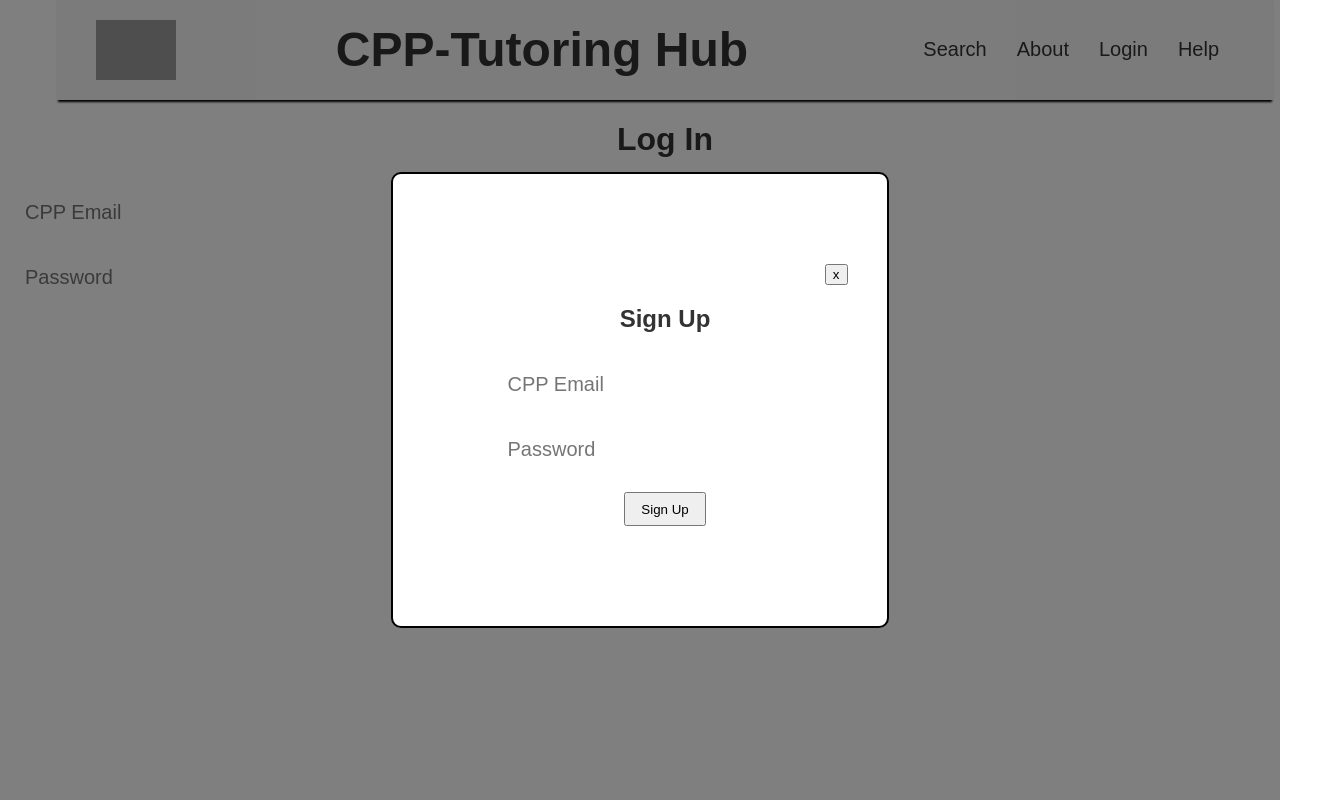
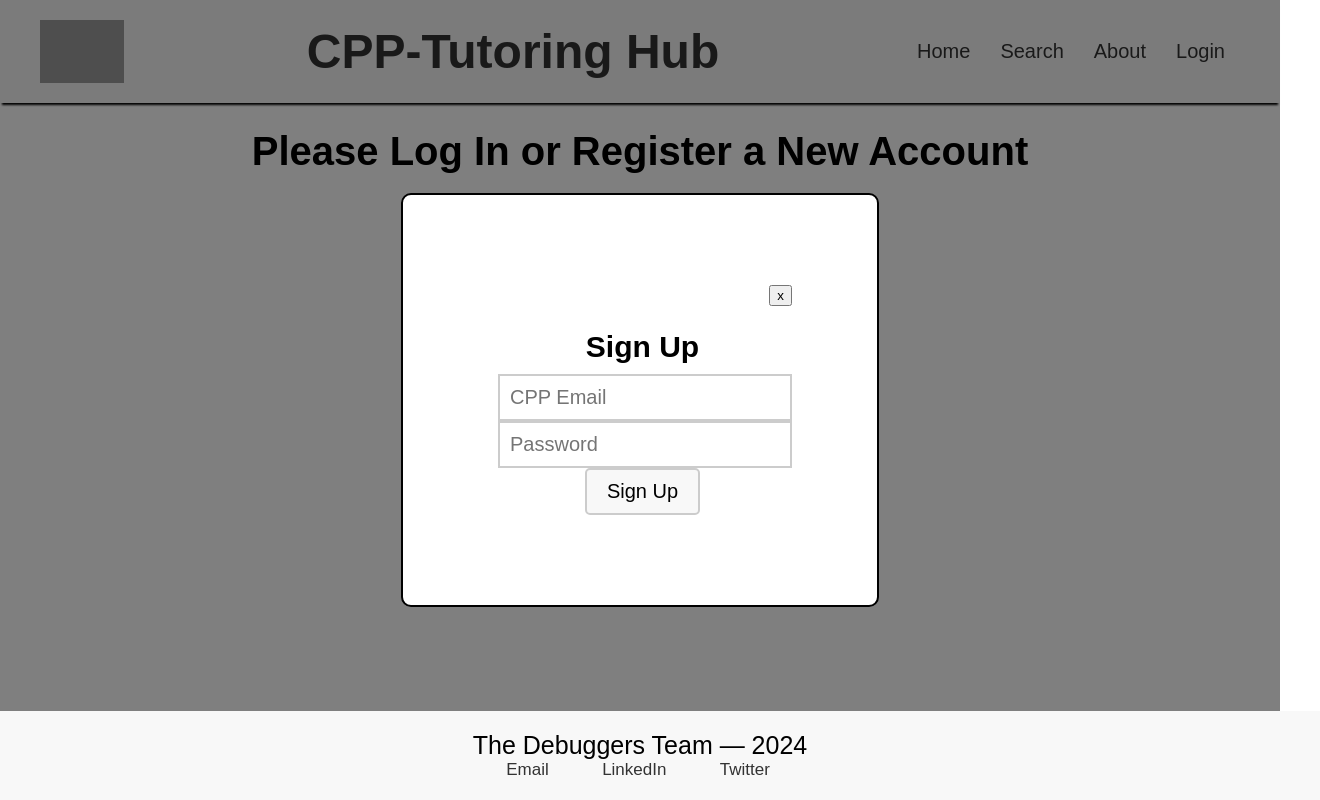
Before and after one commit to Debuggers-CS4800/CPP-Tutoring-Platform, a React (Create React App) app: page /login in a window 1280 px wide. Both pictures are taken after a click on the button "Sign Up". Shown: the whole page, 1320 px wide, since content can reach past the window. Built offline with nearby package versions, Linux system fonts and the light colour scheme; grey boxes are pictures that could not be loaded.

Commit message:
Edited and adjusted CSS and home age routing
-Added a Home Button on the Header
-Edited css for Login & Sign up page
- edited css for About page
-Removed Help Page and its routing on App.js

```diff
--- a/src/App.js
+++ b/src/App.js
@@ -5,7 +5,6 @@ import Home from './pages/Home'
 import Search from './pages/Search'
 import About from './pages/About'
 import Login from './pages/Login'
-import Help from './pages/Help'
 
 function App() {
   return (
@@ -13,10 +12,10 @@ function App() {
         <Router>
           <Routes>
             <Route path="/" element={<Home />} />
+            <Route path="/Home" element={<Home />} />
             <Route path="/search" element={<Search />} />
             <Route path="/about" element={<About />} />
             <Route path="/login" element={<Login />} />
-            <Route path="/help" element={<Help />} />
           </Routes>
         </Router>
       </div>
--- a/src/pages/About.js
+++ b/src/pages/About.js
@@ -1,6 +1,7 @@
 import React from 'react';
 import Footer from './components/Footer';
 import Header from './components/Header';
+import './components/About.css';
 
 function About() {
   return (
@@ -12,7 +13,7 @@ function About() {
 
         <p>
           Welcome to our CPP Tutoring Platform, this is going to be your solution to find and connect with
-          tutors at Cal Poly Pomona. Our platform's goal is to basically simplify the process of finding the
+          tutors at Cal Poly Pomona. Our platform's goal is to simplify the process of finding the
           right and most convenient tutor for a students' specific course needs.
         </p>
 
--- a/src/pages/Help.js
+++ /dev/null
@@ -1,16 +0,0 @@
-import React from 'react';
-import Header from './components/Header';
-import Footer from './components/Footer';
-
-
-function Help() {
-  return (
-      <div className="Help">
-        <Header />
-          This is the Help Page
-        <Footer />
-      </div>
-  );
-}
-
-export default Help;
--- a/src/pages/Home.js
+++ b/src/pages/Home.js
@@ -30,7 +30,7 @@ function Home() {
                   subject="Science/Engineering"
                   description="CPP provides knowledgeable educators with advanced degrees in science and engineering disciplines. Our tutors specialize in guiding students through complex scientific and engineering concepts, offering personalized support to excel in coursework and projects."
                   linkText="Find Science Tutors Here!"
-                  subjectImage="https://lh3.googleusercontent.com/proxy/FUw9VlDm4gk9-3IpO__uN3JW6vi-j2P_2scSlnT1Cgj84WgoXgg1TwtYC7QK5qLiT1_qZZ0LIC47rjUZlWeZkLCoXlW9u8DRUdKkjQUd3GsUHxb0d1bse70KP7et"
+                  subjectImage="https://lh3.googleusercontent.com/proxy/Ki7Ep4UGFLQUIYe3Q4BlL50qi7rqGiL9XMgDDJSRLsIc3aze82aPkIwCyjP3HkdQqJg9TPL57K8q8kZPk2Og46FMaulR7CrlaaKKA6plX4PECd3MCHoPgV5THdP2"
                 />
               </main>
               <Footer />
--- a/src/pages/Login.js
+++ b/src/pages/Login.js
@@ -7,7 +7,8 @@ import { initializeApp } from "firebase/app";
 import { getAuth, signInWithEmailAndPassword } from "firebase/auth";
 
 
-function Login() {
+function Login()
+{
   const [open, setOpen] = useState(false);
   const [emailController, setEmail] = useState("");
   const [passwordController, setPassword] = useState("");
@@ -37,7 +38,8 @@ const app = initializeApp(firebaseConfig);
       });
   }
 
-  const styling = {padding: "15px",
+  const styling = {
+    padding: "15px",
     margin: "10px",
     height: "15px",
     display: "flex",
@@ -46,43 +48,91 @@ const app = initializeApp(firebaseConfig);
   return (
     <div className="Login"
       style={{
+        // backgroundImage: `url(https://livelymindstutoring.com/wp-content/uploads/2018/02/Tutoring-picture.jpeg)`,
+        // backgroundSize: 'cover',
+        // backgroundPosition: 'center',
+        // minHeight: '100vh', // Ensure the background covers the entire viewport height
         display: "flex",
         flexWrap: "wrap",
         flexDirection: "column",
         alignItems: "center",
         justifyContent: "center",
+        paddingTop: "8%", //adjust if adding background Image
+      }}>
+      <Header />
+      <h1>
+        Please Log In or Register a New Account
+      </h1>
+      <input
+          style={{
+            // color: "black",
+            display: "flex",
+            flexWrap: "wrap",
+            flexDirection: "column",
+            alignItems: "center",
+            justifyContent: "center",
+            border: '2px solid #ccc',
+            padding: '10px',  // Adjust padding as needed
+            width: '30%',     // Adjust width percentage or pixels
+            boxSizing: 'border-box'  // Ensure padding and border are included in the width
           }}
-      >
-        <Header />
-        <h1>Log In</h1>
-        <input
-            style={styling}
           placeholder="CPP Email"
           value={emailController}
           onChange={(e) => setEmail(e.target.value)}
       />
       <input
           placeholder="Password"
-            style={styling}
+          style={{
+            display: "flex",
+            flexWrap: "wrap",
+            flexDirection: "column",
+            alignItems: "center",
+            justifyContent: "center",
+            border: '2px solid #ccc',
+            padding: '10px',  // Adjust padding as needed
+            width: '30%',     // Adjust width percentage or pixels
+            boxSizing: 'border-box'  // Ensure padding and border are included in the width
+          }}
           value={passwordController}
           type='password'
           onChange={(p) => setPassword(p.target.value)}
       />
+      <div className="button-container" style={{ display: "flex", justifyContent: "center", marginTop: "10px" }}>
         <button
-            style={styling}
+          style={{
+            fontSize: "20px",
+            padding: "10px 20px",
+            margin: "0 5px",
+            border: '2px solid #ccc',
+            borderRadius: "5px",
+            background: "#f8f8f8",
+            cursor: "pointer",
+          }}
           onClick={authenticate}
         >
         Log In
         </button>
-        <span>or</span>
+        <span style={{ margin: "0 5px", alignSelf: "center", fontSize: "18px", color: "#666", fontSize: "20px", }}> or </span>
         <button
-          style={styling}
+          style={{
+            fontSize: "20px",
+            padding: "10px 20px",
+            margin: "0 5px",
+            border: '2px solid #ccc',
+            borderRadius: "5px",
+            background: "#f8f8f8",
+            cursor: "pointer",
+            display: "flex",
+          }}
           onClick={() => setOpen(true)}
         >
-            Sign Up</button>
+          Sign Up
+        </button>
         <SignupComponent isOpen={open} onClose={() => setOpen(false)} app={app}></SignupComponent>
+        <Footer />
+      </div>
 
-        <Footer />
+
     </div>
   );
 }
--- a/src/pages/SignUpPage.js
+++ b/src/pages/SignUpPage.js
@@ -50,6 +50,7 @@ const SignupComponent = ({isOpen, onClose, app}) => {
             display: "flex",
             alignItems: "center",
             justifyContent: "center",
+            fontSize: "20px",
        }}>
             <div
                 style={{
@@ -73,7 +74,17 @@ const SignupComponent = ({isOpen, onClose, app}) => {
 
                     <h2>Sign Up</h2>
                     <input
-                        style={styling}
+                        style={{
+                            display: "flex",
+                            flexWrap: "wrap",
+                            flexDirection: "column",
+                            alignItems: "center",
+                            justifyContent: "center",
+                            border: '2px solid #ccc',
+                            padding: '10px',  // Adjust padding as needed
+                            width: '100%',     // Adjust width percentage or pixels
+                            boxSizing: 'border-box'  // Ensure padding and border are included in the width
+                        }}
                         placeholder="CPP Email"
                         value={emailController}
                         onChange={(e) => setEmail(e.target.value)}
@@ -81,12 +92,31 @@ const SignupComponent = ({isOpen, onClose, app}) => {
                     <input
                         placeholder="Password"
                         type='password'
-                        style={styling}
+                        style={{
+                            display: "flex",
+                            flexWrap: "wrap",
+                            flexDirection: "column",
+                            alignItems: "center",
+                            justifyContent: "center",
+                            border: '2px solid #ccc',
+                            padding: '10px',  // Adjust padding as needed
+                            width: '100%',     // Adjust width percentage or pixels
+                            boxSizing: 'border-box'  // Ensure padding and border are included in the width
+                          }}
                         value={passwordController}
                         onChange={(p) => setPassword(p.target.value)}
                     />
                     <button
-                        style={styling}
+                        style={{
+                        fontSize: "20px",
+                        padding: "10px 20px",
+                        margin: "0 5px",
+                        border: '2px solid #ccc',
+                        borderRadius: "5px",
+                        background: "#f8f8f8",
+                        cursor: "pointer",
+                        display: "flex",
+                        }}
                         onClick={authenticate}
                     >Sign Up</button>
             </div>
--- /dev/null
+++ b/src/pages/components/About.css
@@ -0,0 +1,37 @@
+.About {
+    display: flex;
+    /* flex-direction: column; */
+    align-items: center;
+    justify-content: center;
+    min-height: 100vh;
+    background-color: #f8f8f8;
+}
+
+h1 {
+    color: #000000;
+    font-size: 40px;
+}
+
+p {
+    color: #000000;
+    font-size: 20px;
+}
+
+h2 {
+    color: #000000;
+    margin-bottom: 10px;
+    font-size: 30px;
+  }
+
+  ul {
+    list-style-type: disc;
+    margin-left: 20px;
+    margin-bottom: 20px;
+    color: black;
+  }
+
+  li {
+    font-size: 20px;
+    line-height: 1.6;
+    color: #000000;
+  }
--- a/src/pages/components/Footer.css
+++ b/src/pages/components/Footer.css
@@ -4,12 +4,16 @@
     display: flex;
     justify-content: center; /* Center content horizontally */
     align-items: center; /* Center content vertically */
+    bottom: 0;
+    position: fixed;
+    width: 100%;
   }
 
   .footer-content p {
     margin: 0;
     font-size: 25px;
     justify-content: center;
+    flex: 1
   }
 
   .social-links a {
--- a/src/pages/components/Header.css
+++ b/src/pages/components/Header.css
@@ -5,6 +5,10 @@
     padding: 20px 40px;
     background-color: #f8f8f8;
     box-shadow: 0 4px 2px -2px black;
+    width: 100%;
+    box-sizing: border-box;
+    top: 0;
+    position: fixed;
   }
 
   .header img {
--- a/src/pages/components/Header.js
+++ b/src/pages/components/Header.js
@@ -10,10 +10,10 @@ function Header() {
             CPP-Tutoring Hub
         </div>
         <nav className="nav">
+        <Link to="/Home">Home</Link>
         <Link to="/Search">Search</Link>
         <Link to="/About">About</Link>
         <Link to="/Login">Login</Link>
-        <Link to="/Help">Help</Link>
         </nav>
     </header>
     );
```
Also changed, not shown: src/pages/components/About.js (deleted, +0 -12 lines), 2 other files (tests, documents, lock files or other folders). Lines whose indentation alone changed are shown as unchanged.
